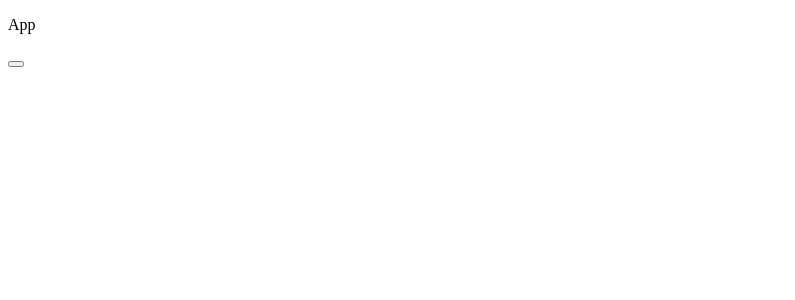
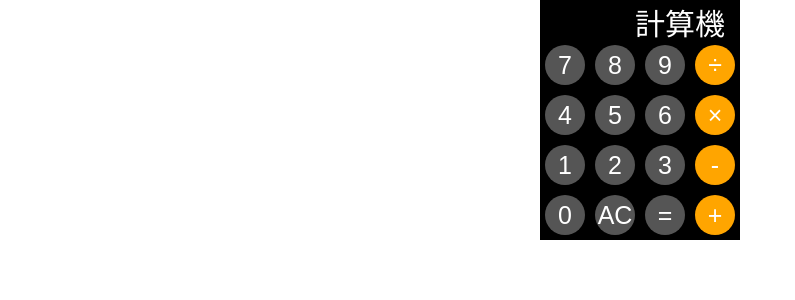
Before and after one commit to TAKU1022/redux-demo, a React (Create React App) app: page / in a window 1280 px wide. Shown: the top 300 px of the page, without its empty margins (0-795 px from the left). Built offline with nearby package versions, Linux system fonts and the light colour scheme.

Commit message:
style読み込み

```diff
--- a/src/App.tsx
+++ b/src/App.tsx
@@ -3,10 +3,40 @@ import { Result } from './components/Result';
 
 export const App = () => {
   return (
-    <div>
-      <p>App</p>
-      <Button />
-      <Result />
-    </div>
+    <>
+      <div className="result">
+        <Result result={'計算機'} />
+      </div>
+      <div className="button-wrapper">
+        <div className="number">
+          <div className="upper">
+            <Button>7</Button>
+            <Button>8</Button>
+            <Button>9</Button>
+          </div>
+          <div className="middle">
+            <Button>4</Button>
+            <Button>5</Button>
+            <Button>6</Button>
+          </div>
+          <div className="lower">
+            <Button>1</Button>
+            <Button>2</Button>
+            <Button>3</Button>
+          </div>
+          <div className="bottom">
+            <Button>0</Button>
+            <Button>AC</Button>
+            <Button>=</Button>
+          </div>
+        </div>
+        <div className="operator">
+          <Button isOperator={true}>÷</Button>
+          <Button isOperator={true}>×</Button>
+          <Button isOperator={true}>-</Button>
+          <Button isOperator={true}>+</Button>
+        </div>
+      </div>
+    </>
   );
 };
--- a/src/components/Button.tsx
+++ b/src/components/Button.tsx
@@ -1,5 +1,16 @@
-export const Button = (props: any) => {
-  const { children } = props;
+import { ReactNode, VFC } from 'react';
 
-  return <button>{children}</button>;
+type Props = {
+  children: ReactNode;
+  isOperator?: boolean;
 };
+
+export const Button: VFC<Props> = (props: Props) => {
+  const { isOperator, children } = props;
+
+  return (
+    <button className={`button ${isOperator ? 'button--operator' : ''}`}>
+      {children}
+    </button>
+  );
+};
--- a/src/components/Result.tsx
+++ b/src/components/Result.tsx
@@ -2,7 +2,7 @@ export const Result = (props: any) => {
   const { result } = props;
 
   return (
-    <div className="resultValue">
+    <div className="result-value">
       <p>{result}</p>
     </div>
   );
--- a/src/index.tsx
+++ b/src/index.tsx
@@ -1,4 +1,5 @@
 import ReactDOM from 'react-dom';
 import { App } from './App';
+import './App.css';
 
 ReactDOM.render(<App />, document.getElementById('root'));
```
